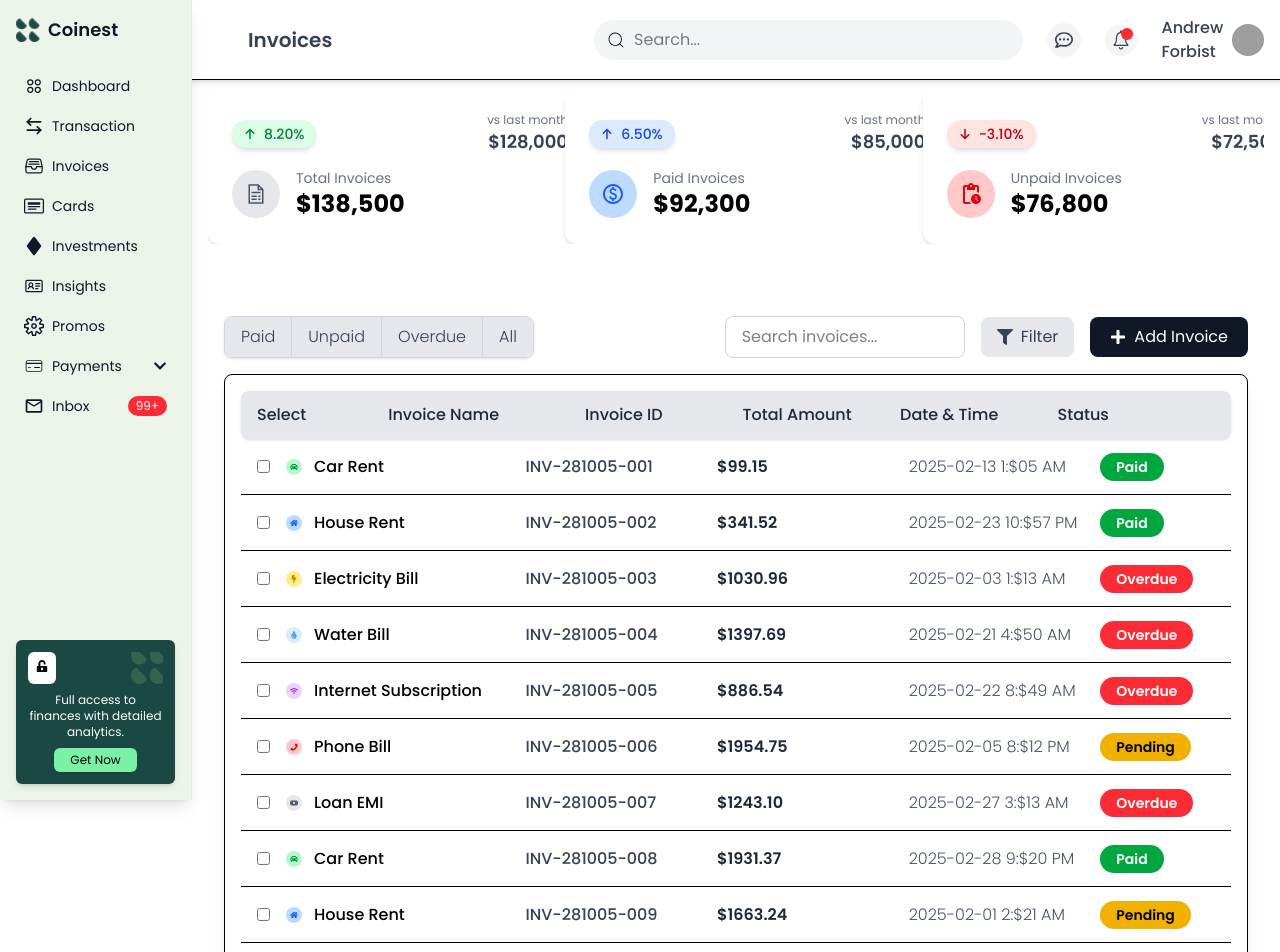
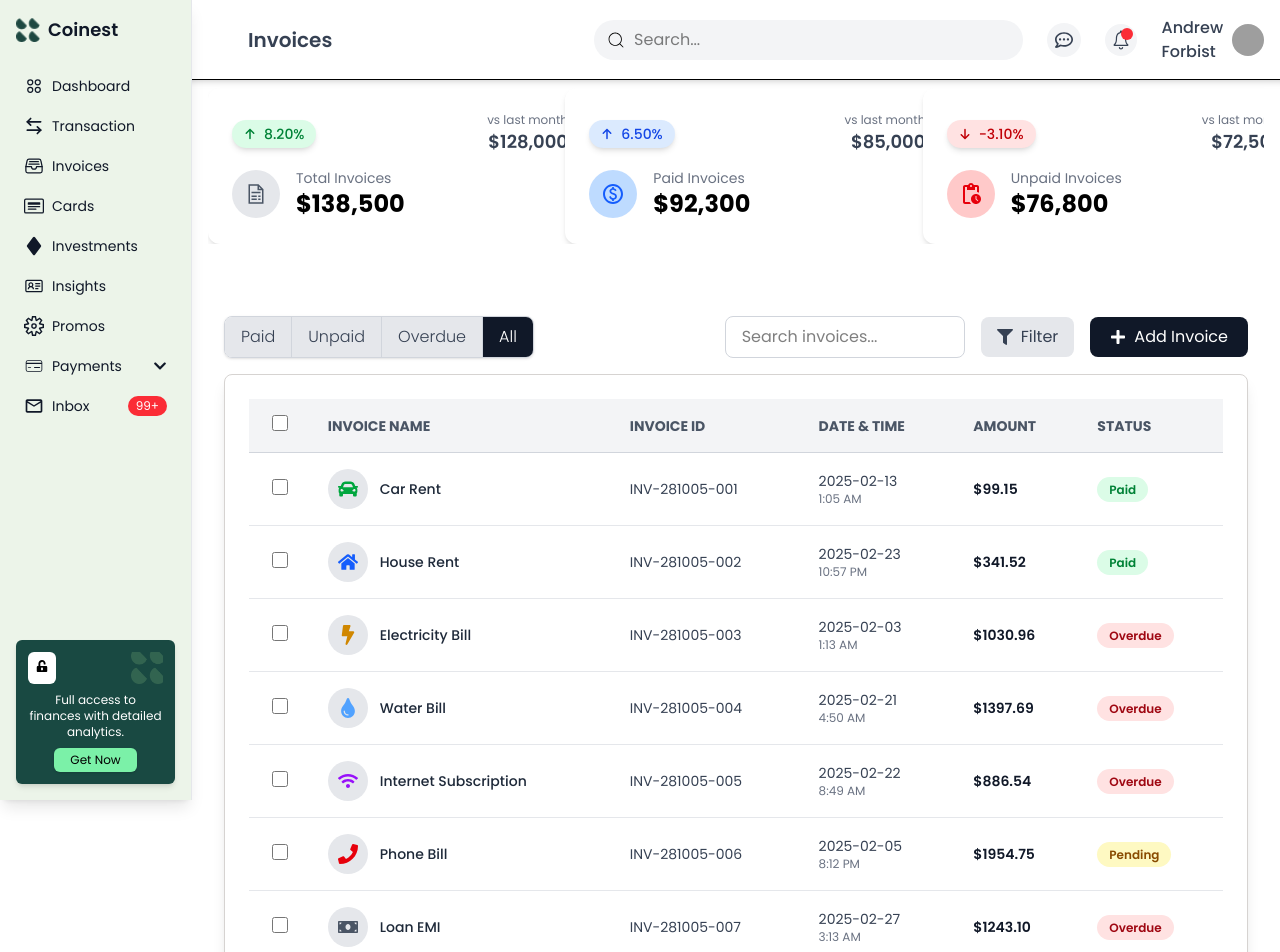
Before and after one commit to SufyanAli56/Dashboard_coin, a React (Vite) app: page /invoices in a window 1280 px wide. Shown: the top 952 px of the page. Built offline with nearby package versions, Linux system fonts and the light colour scheme; grey boxes are pictures that could not be loaded; a web font is replaced by a local one.

Commit message:
Invoices Page

```diff
--- a/src/Ui/Invoinces/Invoices_data.jsx
+++ b/src/Ui/Invoinces/Invoices_data.jsx
@@ -1,90 +1,185 @@
-import React, { useState } from 'react';
-import { FaFileInvoice, FaCar, FaHome, FaBolt, FaTint, FaWifi, FaPhone, FaMoneyBill } from 'react-icons/fa';
-import Footer from '../../components/Footer/Footer'
+import React, { useState } from "react";
+import {
+  FaFileInvoice,
+  FaCar,
+  FaHome,
+  FaBolt,
+  FaTint,
+  FaWifi,
+  FaPhone,
+  FaMoneyBill,
+} from "react-icons/fa";
+import Footer from "../../components/Footer/Footer";
+
 const invoiceIcons = {
-  "Car Rent": <FaCar className="text-green-600 bg-green-200 p-1 rounded-full" />,
-  "House Rent": <FaHome className="text-blue-600 bg-blue-200 p-1 rounded-full" />,
-  "Electricity Bill": <FaBolt className="text-yellow-600 bg-yellow-200 p-1 rounded-full" />,
-  "Water Bill": <FaTint className="text-blue-400 bg-blue-100 p-1 rounded-full" />,
-  "Internet Subscription": <FaWifi className="text-purple-600 bg-purple-200 p-1 rounded-full" />,
-  "Phone Bill": <FaPhone className="text-red-600 bg-red-200 p-1 rounded-full" />,
-  "Loan EMI": <FaMoneyBill className="text-gray-600 bg-gray-200 p-1 rounded-full" />,
+  "Car Rent": <FaCar className="text-green-600" />,
+  "House Rent": <FaHome className="text-blue-600" />,
+  "Electricity Bill": <FaBolt className="text-yellow-600" />,
+  "Water Bill": <FaTint className="text-blue-400" />,
+  "Internet Subscription": <FaWifi className="text-purple-600" />,
+  "Phone Bill": <FaPhone className="text-red-600" />,
+  "Loan EMI": <FaMoneyBill className="text-gray-600" />,
 };
 
-const invoiceNames = ["Car Rent", "House Rent", "Electricity Bill", "Water Bill", "Internet Subscription", "Phone Bill", "Loan EMI"];
+const invoiceNames = [
+  "Car Rent",
+  "House Rent",
+  "Electricity Bill",
+  "Water Bill",
+  "Internet Subscription",
+  "Phone Bill",
+  "Loan EMI",
+];
 
 const generateInvoices = (count) =>
   Array.from({ length: count }, (_, i) => ({
     id: i + 1,
     name: invoiceNames[i % invoiceNames.length],
-    invoiceId: `INV-281005-${(i + 1).toString().padStart(3, '0')}`,
+    invoiceId: `INV-281005-${(i + 1).toString().padStart(3, "0")}`,
     amount: `$${(Math.random() * 2000 + 10).toFixed(2)}`,
-    date: `2025-02-${(Math.floor(Math.random() * 28) + 1).toString().padStart(2, '0')} ${Math.floor(Math.random() * 12) + 1}:$${Math.floor(Math.random() * 60).toString().padStart(2, '0')} ${Math.random() > 0.5 ? 'AM' : 'PM'}`,
-    status: ["Paid", "Pending", "Overdue"][Math.floor(Math.random() * 3)]
+    date: `2025-02-${(Math.floor(Math.random() * 28) + 1)
+      .toString()
+      .padStart(2, "0")}`,
+    time: `${Math.floor(Math.random() * 12) + 1}:${Math.floor(
+      Math.random() * 60
+    )
+      .toString()
+      .padStart(2, "0")} ${Math.random() > 0.5 ? "AM" : "PM"}`,
+    status: ["Paid", "Pending", "Overdue"][Math.floor(Math.random() * 3)],
   }));
 
-const InvoicesData = () => {
-  const [invoices] = useState(generateInvoices(50));
+const InvoicesData = ({ searchQuery, filterStatus }) => {
+  const [invoices, setInvoices] = useState(generateInvoices(50));
   const [currentPage, setCurrentPage] = useState(1);
   const itemsPerPage = 15;
 
+  // Filter invoices based on search query and status
+  const filteredInvoices = invoices.filter((invoice) => {
+    const matchesSearch =
+      invoice.name.toLowerCase().includes(searchQuery.toLowerCase()) ||
+      invoice.invoiceId.toLowerCase().includes(searchQuery.toLowerCase());
+    const matchesStatus =
+      filterStatus === "All" || invoice.status === filterStatus;
+    return matchesSearch && matchesStatus;
+  });
+
   const indexOfLastItem = currentPage * itemsPerPage;
   const indexOfFirstItem = indexOfLastItem - itemsPerPage;
-  const currentInvoices = invoices.slice(indexOfFirstItem, indexOfLastItem);
+  const currentInvoices = filteredInvoices.slice(
+    indexOfFirstItem,
+    indexOfLastItem
+  );
 
   const paginate = (pageNumber) => setCurrentPage(pageNumber);
 
   const getStatusClass = (status) => {
     switch (status) {
-      case "Paid": return "bg-green-600 text-white";
-      case "Pending": return "bg-yellow-500 text-black";
-      case "Overdue": return "bg-red-500 text-white";
-      default: return "bg-gray-300 text-black";
+      case "Paid":
+        return "bg-green-100 text-green-700";
+      case "Pending":
+        return "bg-yellow-100 text-yellow-800";
+      case "Overdue":
+        return "bg-red-100 text-red-800";
+      default:
+        return "bg-gray-100 text-gray-800";
     }
   };
 
   return (
     <>
-    <div className="mt-4 w-full overflow-x-auto border rounded-lg shadow-lg p-4 bg-white">
-      <div className="min-w-max w-full h-12 bg-gray-200 rounded-lg flex items-center px-4 font-medium text-gray-800 shadow-sm">
-        <span className="w-1/6">Select</span>
-        <span className="w-1/4">Invoice Name</span>
-        <span className="w-1/5">Invoice ID</span>
-        <span className="w-1/5">Total Amount</span>
-        <span className="w-1/5">Date & Time</span>
-        <span className="w-1/5">Status</span>
-      </div>
+      <div className="mt-4 w-full overflow-x-auto border border-stone-300 rounded-lg shadow-lg p-6 bg-white">
+        <table className="w-full border-collapse text-sm">
+          {/* Table Head */}
+          <thead className="bg-gray-100 text-gray-600 uppercase text-sm font-semibold">
+            <tr className="border-b border-gray-300">
+              <th className="p-4 text-center">
+                <input type="checkbox" className="w-4 h-4" />
+              </th>
+              <th className="p-4 text-left">Invoice Name</th>
+              <th className="p-4 text-left">Invoice ID</th>
+              <th className="p-4 text-left">Date & Time</th>
+              <th className="p-4 text-left">Amount</th>
+              <th className="p-4 text-left">Status</th>
+            </tr>
+          </thead>
 
+          {/* Table Body */}
+          <tbody>
             {currentInvoices.map((invoice) => (
-        <div
+              <tr
                 key={invoice.id}
-          className="min-w-max w-full h-14 flex items-center px-4 border-b font-light hover:bg-gray-100 transition duration-200"
+                className="border-b border-gray-200 hover:bg-gray-50 transition duration-150"
               >
-          <input type="checkbox" className="mr-4" />
-          <span className="w-1/4 flex items-center gap-3 font-medium">{invoiceIcons[invoice.name] || <FaFileInvoice className="text-gray-500 bg-green-200 p-2 rounded-full" />} {invoice.name}</span>
-          <span className="w-1/5 text-gray-700 font-medium">{invoice.invoiceId}</span>
-          <span className="w-1/5 text-gray-800 font-semibold">{invoice.amount}</span>
-          <span className="w-1/5 text-gray-600">{invoice.date}</span>
-          <button className={`py-1 px-4 rounded-full text-sm font-semibold ${getStatusClass(invoice.status)}`}>{invoice.status}</button>
-        </div>
+                {/* Checkbox */}
+                <td className="p-4 text-center">
+                  <input type="checkbox" className="w-4 h-4" />
+                </td>
+
+                {/* Invoice Name with Icon */}
+                <td className="p-4 flex items-center gap-3">
+                  <span className="w-10 h-10 flex items-center justify-center rounded-full bg-gray-200 text-xl">
+                    {invoiceIcons[invoice.name] || (
+                      <FaFileInvoice className="text-gray-500" />
+                    )}
+                  </span>
+                  <p className="font-medium text-gray-800">{invoice.name}</p>
+                </td>
+
+                {/* Invoice ID */}
+                <td className="p-4 text-gray-700">{invoice.invoiceId}</td>
+
+                {/* Date & Time */}
+                <td className="p-4 text-gray-700">
+                  <span className="block">{invoice.date}</span>
+                  <span className="block text-xs text-gray-500">
+                    {invoice.time}
+                  </span>
+                </td>
+
+                {/* Amount */}
+                <td className="p-4 font-semibold text-gray-900">
+                  {invoice.amount}
+                </td>
+
+                {/* Status Badge */}
+                <td className="p-4">
+                  <span
+                    className={`px-3 py-1 text-xs font-semibold rounded-full ${getStatusClass(
+                      invoice.status
+                    )}`}
+                  >
+                    {invoice.status}
+                  </span>
+                </td>
+              </tr>
             ))}
+          </tbody>
+        </table>
 
         {/* Pagination */}
-      <div className="flex justify-center mt-4">
-        {Array.from({ length: Math.ceil(invoices.length / itemsPerPage) }, (_, i) => (
+        <div className="flex justify-center mt-6">
+          {Array.from(
+            { length: Math.ceil(filteredInvoices.length / itemsPerPage) },
+            (_, i) => (
               <button
                 key={i + 1}
                 onClick={() => paginate(i + 1)}
-            className={`mx-1 px-4 py-2 border rounded-lg ${currentPage === i + 1 ? 'bg-gray-900 text-white' : 'bg-gray-300 text-gray-700'}`}
+                className={`mx-1 px-4 py-2 border rounded-lg transition duration-200 ${
+                  currentPage === i + 1
+                    ? "bg-blue-600 text-white border-blue-600"
+                    : "bg-white text-gray-700 border-gray-300 hover:bg-gray-100"
+                }`}
               >
                 {i + 1}
               </button>
-        ))}
+            )
+          )}
+        </div>
       </div>
 
-    </div>
-    <div className='lg:-ml-52'>
-      <Footer/>
+      {/* Footer */}
+      <div className="lg:-ml-52">
+        <Footer />
       </div>
     </>
   );
--- a/src/Ui/Invoinces/Invoices_table.jsx
+++ b/src/Ui/Invoinces/Invoices_table.jsx
@@ -1,25 +1,71 @@
-import React from "react";
+import React, { useState } from "react";
 import { FaFilter, FaPlus } from "react-icons/fa";
 import Invoices_data from "./Invoices_data";
 
 const InvoicesTable = () => {
+  const [showAddForm, setShowAddForm] = useState(false);
+  const [searchQuery, setSearchQuery] = useState("");
+  const [filterStatus, setFilterStatus] = useState("All");
+
+  // Handle search input change
+  const handleSearchChange = (e) => {
+    setSearchQuery(e.target.value);
+  };
+
+  // Handle filter button click
+  const handleFilterClick = (status) => {
+    setFilterStatus(status);
+  };
+
+  // Handle add invoice button click
+  const handleAddInvoiceClick = () => {
+    setShowAddForm(!showAddForm);
+  };
+
   return (
     <div className="mt-14 overflow-x-auto p-4">
       {/* Button Group and Actions Container */}
       <div className="flex flex-col md:flex-row justify-between items-start md:items-center gap-4">
-
         {/* Button Group */}
-        <div className="flex flex-wrap w-full md:w-auto justify-center md:justify-start   border border-gray-300 rounded-lg overflow-hidden shadow-sm">
-          <button className="px-4 py-2 text-gray-700 hover:text-white bg-gray-200 hover:bg-gray-900 font-light transition">
+        <div className="flex flex-wrap w-full md:w-auto justify-center md:justify-start border border-gray-300 rounded-lg overflow-hidden shadow-sm">
+          <button
+            onClick={() => handleFilterClick("Paid")}
+            className={`px-4 py-2 ${
+              filterStatus === "Paid"
+                ? "bg-gray-900 text-white"
+                : "bg-gray-200 text-gray-700 hover:bg-gray-900 hover:text-white"
+            } font-light transition`}
+          >
             Paid
           </button>
-          <button className="px-4 py-2 text-gray-700 hover:text-white bg-gray-200 hover:bg-gray-900 font-light transition border-l border-gray-300">
+          <button
+            onClick={() => handleFilterClick("Unpaid")}
+            className={`px-4 py-2 ${
+              filterStatus === "Unpaid"
+                ? "bg-gray-900 text-white"
+                : "bg-gray-200 text-gray-700 hover:bg-gray-900 hover:text-white"
+            } font-light transition border-l border-gray-300`}
+          >
             Unpaid
           </button>
-          <button className="px-4 py-2 text-gray-700 hover:text-white bg-gray-200 hover:bg-gray-900 font-light transition border-l border-gray-300">
+          <button
+            onClick={() => handleFilterClick("Overdue")}
+            className={`px-4 py-2 ${
+              filterStatus === "Overdue"
+                ? "bg-gray-900 text-white"
+                : "bg-gray-200 text-gray-700 hover:bg-gray-900 hover:text-white"
+            } font-light transition border-l border-gray-300`}
+          >
             Overdue
           </button>
-          <button className="px-4 py-2 text-gray-700 hover:text-white bg-gray-200 hover:bg-gray-900 font-light transition border-l border-gray-300">
+          <button
+            onClick={() => handleFilterClick("All")}
+            className={`px-4 py-2 ${
+              filterStatus === "All"
+                ? "bg-gray-900 text-white"
+                : "bg-gray-200 text-gray-700 hover:bg-gray-900 hover:text-white"
+            } font-light transition border-l border-gray-300`}
+          >
             All
           </button>
         </div>
@@ -30,6 +76,8 @@ const InvoicesTable = () => {
           <input
             type="text"
             placeholder="Search invoices..."
+            value={searchQuery}
+            onChange={handleSearchChange}
             className="px-4 py-2 border border-gray-300 rounded-lg focus:outline-none focus:ring-2 focus:ring-gray-500 w-full sm:w-60"
           />
 
@@ -40,15 +88,61 @@ const InvoicesTable = () => {
           </button>
 
           {/* Add Invoice Button */}
-          <button className="px-5 py-2 bg-gray-900 text-white rounded-lg flex items-center justify-center gap-2 transition">
+          <button
+            onClick={handleAddInvoiceClick}
+            className="px-5 py-2 bg-gray-900 text-white rounded-lg flex items-center justify-center gap-2 transition"
+          >
             <FaPlus />
             <span className="hidden sm:inline">Add Invoice</span>
           </button>
         </div>
       </div>
 
+      {/* Add Invoice Form */}
+      {showAddForm && (
+        <div className="mt-6 p-6 border border-gray-300 rounded-lg shadow-sm bg-white">
+          <h3 className="text-lg font-semibold mb-4">Add New Invoice</h3>
+          <form className="space-y-4">
+            <div>
+              <label className="block text-sm font-medium text-gray-700">
+                Invoice Name
+              </label>
+              <input
+                type="text"
+                className="mt-1 block w-full px-3 py-2 border border-gray-300 rounded-lg shadow-sm focus:outline-none focus:ring-2 focus:ring-blue-500"
+              />
+            </div>
+            <div>
+              <label className="block text-sm font-medium text-gray-700">
+                Amount
+              </label>
+              <input
+                type="text"
+                className="mt-1 block w-full px-3 py-2 border border-gray-300 rounded-lg shadow-sm focus:outline-none focus:ring-2 focus:ring-blue-500"
+              />
+            </div>
+            <div>
+              <label className="block text-sm font-medium text-gray-700">
+                Status
+              </label>
+              <select className="mt-1 block w-full px-3 py-2 border border-gray-300 rounded-lg shadow-sm focus:outline-none focus:ring-2 focus:ring-blue-500">
+                <option value="Paid">Paid</option>
+                <option value="Unpaid">Unpaid</option>
+                <option value="Overdue">Overdue</option>
+              </select>
+            </div>
+            <button
+              type="submit"
+              className="px-4 py-2 bg-blue-600 text-white rounded-lg hover:bg-blue-700"
+            >
+              Add Invoice
+            </button>
+          </form>
+        </div>
+      )}
+
       {/* Invoice Data Component */}
-      <Invoices_data />
+      <Invoices_data searchQuery={searchQuery} filterStatus={filterStatus} />
     </div>
   );
 };
```
Lines whose indentation alone changed are shown as unchanged.
